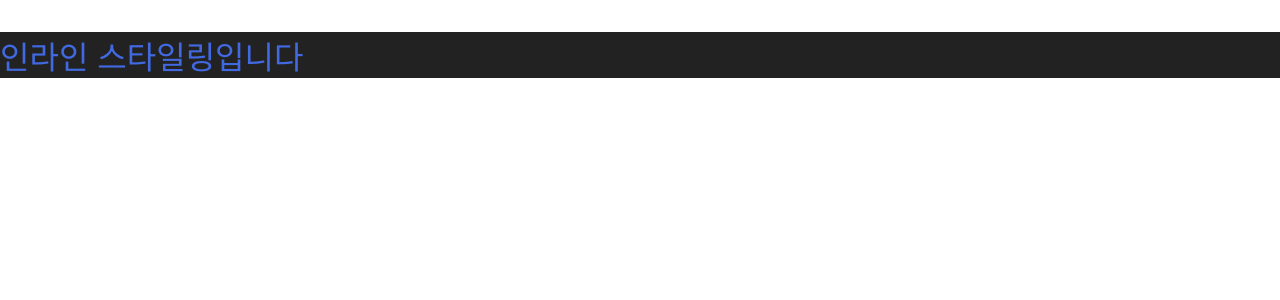
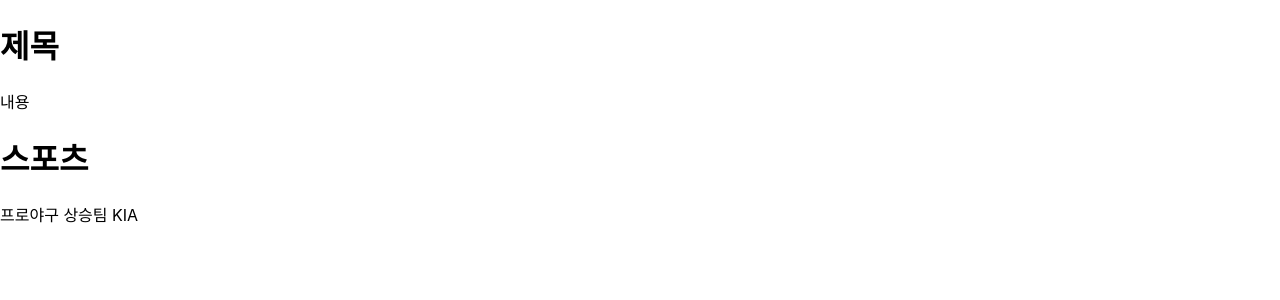
Before and after one commit to qarksangwon/ReactPractice, a React (Create React App) app in the folder sample-react/: page / in a window 1280 px wide. Shown: the top 300 px of the page. Built offline with nearby package versions, Linux system fonts and the light colour scheme.

Commit message:
함수형 컴포넌트

```diff
--- a/sample-react/src/App.css
+++ b/sample-react/src/App.css
@@ -1,7 +1,10 @@
 .App {
   text-align: center;
 }
-
+.title-name {
+  background-color: royalblue;
+  color: white;
+}
 .App-logo {
   height: 40vmin;
   pointer-events: none;
--- a/sample-react/src/App.js
+++ b/sample-react/src/App.js
@@ -1,21 +1,15 @@
 import "./App.css";
-// JSX 문법 규칙
-// 1. HTML 태그 사용 시 닫힘 태그가 반드시 존재 해야함.
-// 2. 컴포넌트가 반환 될 때 태그는 한개여야 한다. -> 하나로 묶어서 반환해줘야 한다.
-// -> 가상의 <> </> 로 묶으면 여러 태그를 한번에 보낼 수 있음.
-// 3. 중괄호로 js 코드 바인딩 가능
-// 4. 조건부 연산자 : {} 내에서 조건부 연산자 사용 가능.
-// 5. 조건부 렌더링 : && 연산자 특징 활용
-// 6. 인라인 스타일링 : 기존 HTML 인라인 방식에서 객체를 집어넣는 방식으로 바뀜.
+//import Greeting from "./Greeting";
+//import Welcome from "./Welcome";
+import Section from "./Section";
 
 function App() {
-  const name = "리액트";
-  const styleC = {
-    backgroundColor: "#222",
-    color: "royalblue",
-    fontSize: "2em",
-  };
-  return <p style={styleC}>인라인 스타일링입니다</p>;
+  return (
+    <>
+      <Section title="제목" content="내용" />
+      <Section title="스포츠" content="프로야구 상승팀 KIA" />
+    </>
+  );
 }
 
 export default App;
--- /dev/null
+++ b/sample-react/src/Greeting.jsx
@@ -0,0 +1,28 @@
+import "./App.css";
+const member = {
+  name: "박상원",
+  job: "개발자",
+  addr: "경기도 안산시",
+  gender: "남성",
+};
+const getMember = (user) => {
+  return user ? (
+    <h1>환영합니다. {member.name}님.</h1>
+  ) : (
+    <h1>환영합니다. 방문자님.</h1>
+  );
+};
+//컴포넌트, 맨 앞 대문자
+const Greeting = () => {
+  return (
+    <div className="App">
+      <p className="title-name">안녕하세요, 저는 {member.name}입니다.</p>
+      <p className="title-name">직업은 {member.job}입니다.</p>
+      <p className="title-name">주소는 {member.addr}입니다.</p>
+      <p className="title-name">성별은 {member.gender}입니다.</p>
+      <div>{getMember(true)}</div>
+    </div>
+  );
+};
+
+export default Greeting;
--- /dev/null
+++ b/sample-react/src/Section.js
@@ -0,0 +1,18 @@
+const Heading = (props) => {
+  return <h1>{props.text}</h1>;
+};
+
+const Paragraph = (props) => {
+  return <p>{props.text}</p>;
+};
+
+const Section = (props) => {
+  return (
+    <div>
+      <Heading text={props.title} />
+      <Paragraph text={props.content} />
+    </div>
+  );
+};
+
+export default Section;
--- /dev/null
+++ b/sample-react/src/Welcome.js
@@ -0,0 +1,11 @@
+const Welcome = (props) => {
+  return (
+    <h2>
+      Hello, {props.name}, 종목은{" "}
+      {props.title === "클래식 피지크" ? "클피" : "뭔종목이여"}, 순위는{" "}
+      {props.rank}등!
+    </h2>
+  );
+};
+
+export default Welcome;
```
